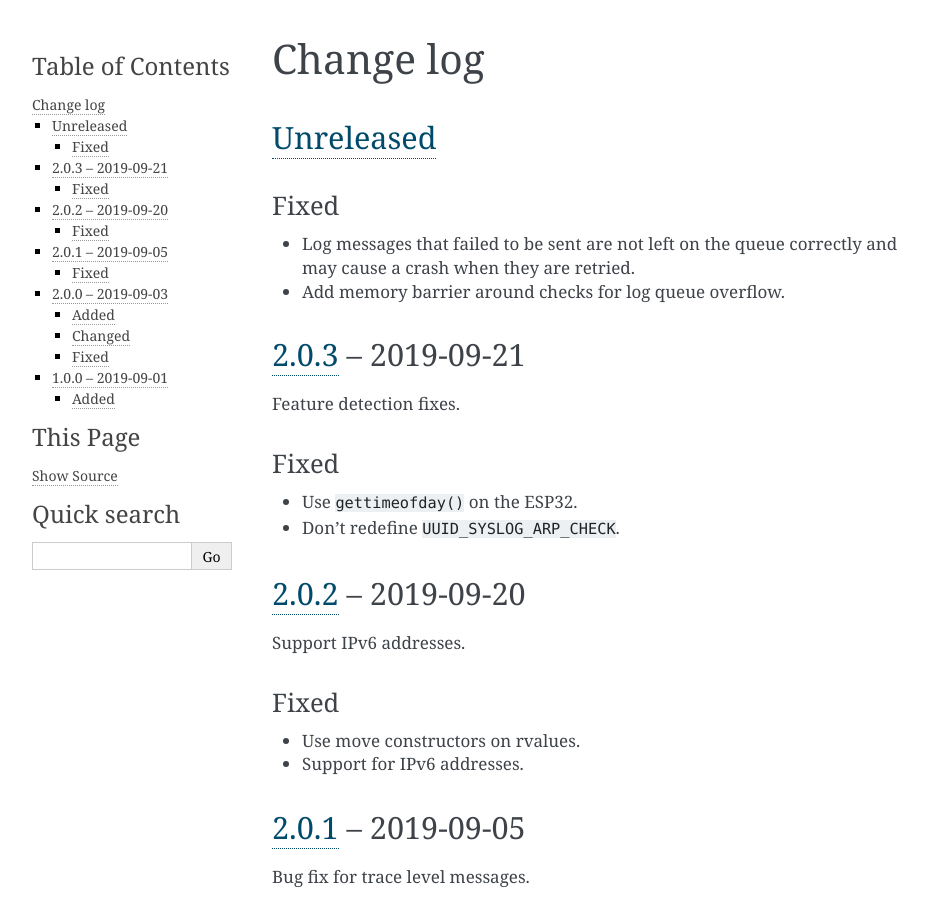
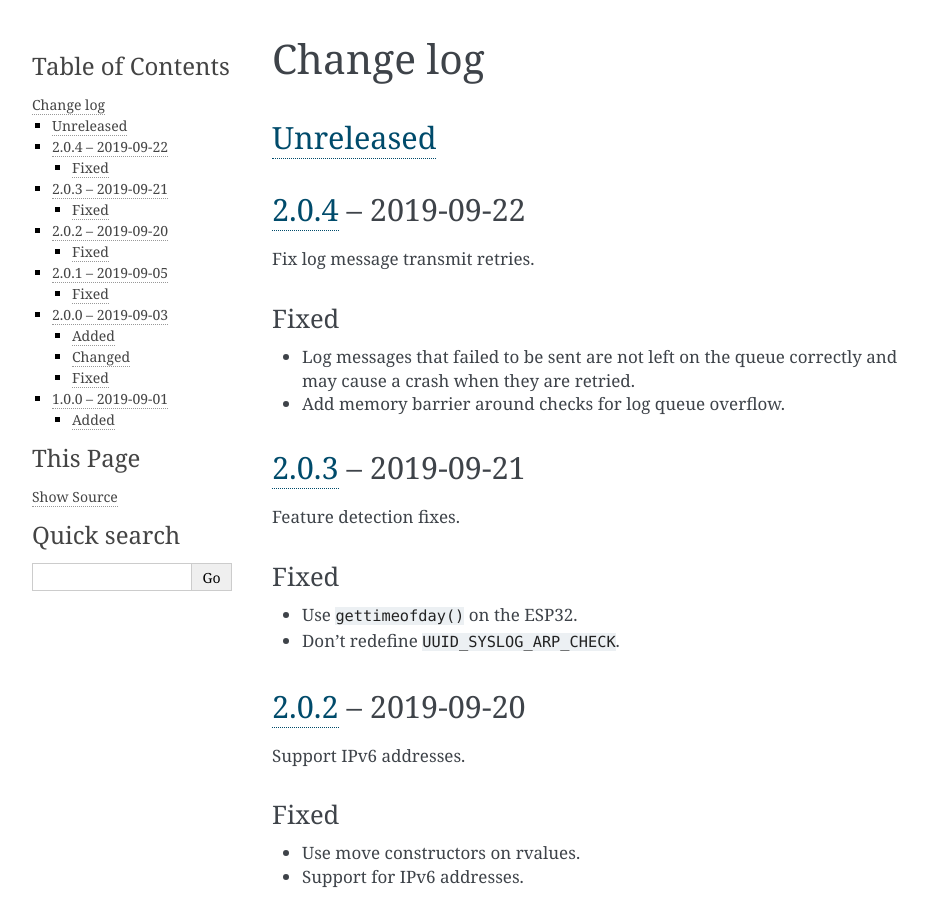
Before and after one commit to nomis/mcu-uuid-syslog, a Sphinx documentation site: the page built from docs/changelog.rst, in a window 1280 px wide and 900 px high. Shown: the whole window, without its empty margins (148-1076 px from the left). Built offline with Sphinx 7.4.7, drawn with Linux system fonts in a browser that asks for light colours.

Commit message:
Version 2.0.4

```diff
--- a/docs/changelog.rst
+++ b/docs/changelog.rst
@@ -3,6 +3,11 @@
 
 Unreleased_
 -----------
+
+2.0.4_ |--| 2019-09-22
+----------------------
+
+Fix log message transmit retries.
 
 Fixed
 ~~~~~
@@ -88,7 +93,8 @@
 
 .. |--| unicode:: U+2013 .. EN DASH
 
-.. _Unreleased: https://github.com/nomis/mcu-uuid-syslog/compare/2.0.3...HEAD
+.. _Unreleased: https://github.com/nomis/mcu-uuid-syslog/compare/2.0.4...HEAD
+.. _2.0.4: https://github.com/nomis/mcu-uuid-syslog/compare/2.0.3...2.0.4
 .. _2.0.3: https://github.com/nomis/mcu-uuid-syslog/compare/2.0.2...2.0.3
 .. _2.0.2: https://github.com/nomis/mcu-uuid-syslog/compare/2.0.1...2.0.2
 .. _2.0.1: https://github.com/nomis/mcu-uuid-syslog/compare/2.0.0...2.0.1
--- a/library.json
+++ b/library.json
@@ -12,7 +12,7 @@
 		"type": "git",
 		"url": "https://github.com/nomis/mcu-uuid-syslog.git"
 	},
-	"version": "2.0.3",
+	"version": "2.0.4",
 	"license": "GPL-3.0-or-later",
 	"homepage": "https://mcu-uuid-syslog.readthedocs.io/",
 	"export": {
```
